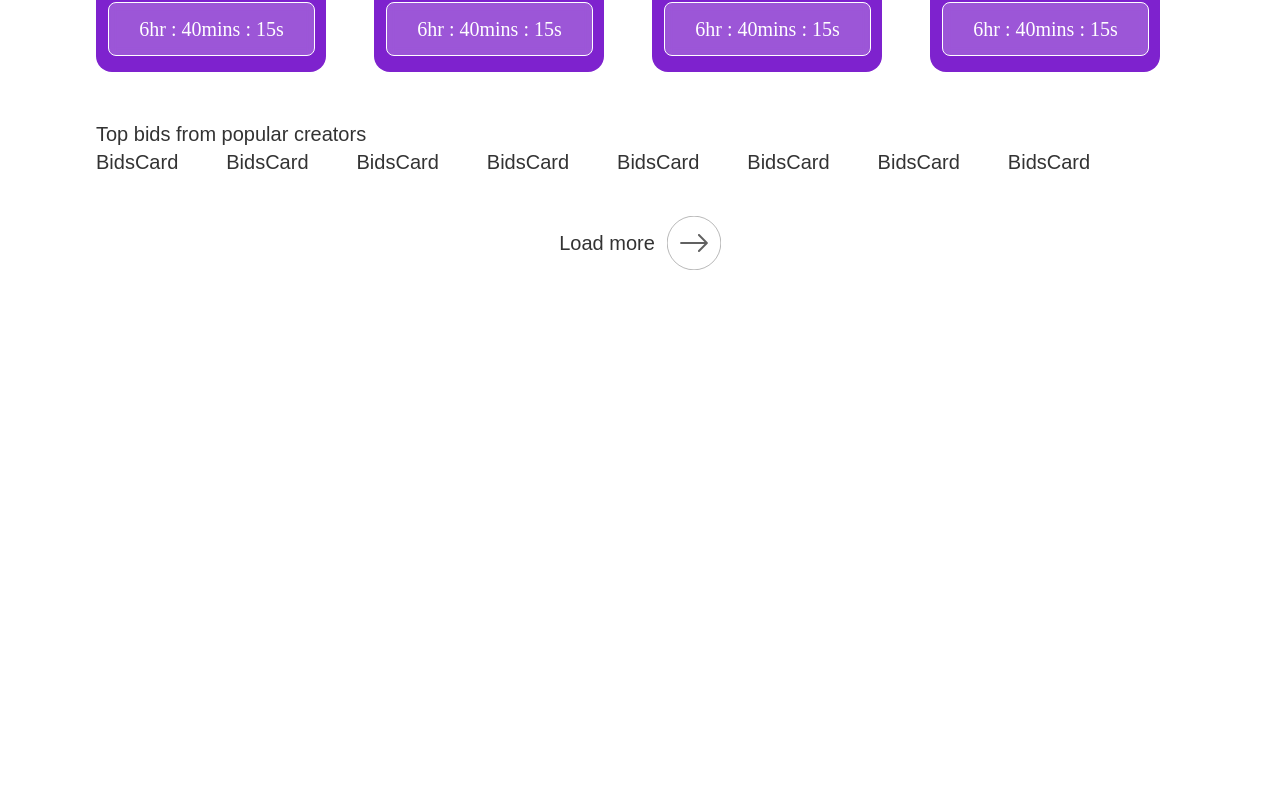
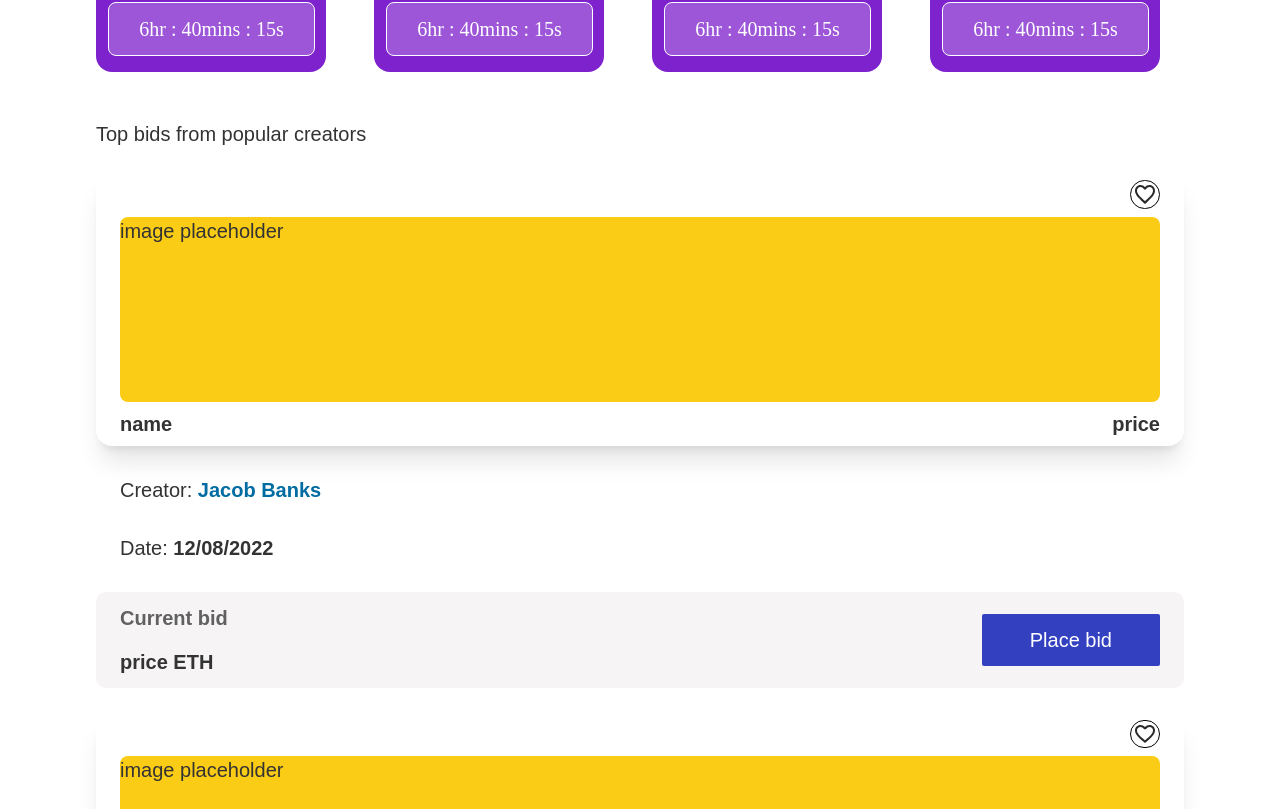
Before and after one commit to eniiku/Artsy, a React (Vite) app: page /auctions in a window 1280 px wide. Shown: the part 431-1240 px from the top of the page. Before the commit the page ends 800 px from the top, so only its background shows below. Built offline with nearby package versions, Linux system fonts and the light colour scheme; a web font is replaced by a local one.

Commit message:
feat(BidsCard): create comp for Bids Card for Auction Page

```diff
--- a/src/views/Auction/AuctionPage/AuctionPage.tsx
+++ b/src/views/Auction/AuctionPage/AuctionPage.tsx
@@ -1,5 +1,6 @@
 import styles from '@/styles';
 import LiveCard from '../components/LiveCard/LiveCard';
+import BidsCard from '../components/BidsCard/BidsCard';
 import arrowRightIcon from '@/assets/icons/chevron/icon-arrow-right.svg';
 
 const AuctionPage = () => {
@@ -26,9 +27,11 @@ const AuctionPage = () => {
       <div className='my-10'>
         <h3>Top bids from popular creators </h3>
 
-        <ul className='flex gap-12 overflow-hidden'>
-          {['', '', '', '', '', '', '', ''].map((item, index) => (
-            <li key={index}>BidsCard</li>
+        <ul>
+          {['', '', '', '', '', '', '', ''].slice(0, 3).map((item, index) => (
+            <li key={index} className='mt-6'>
+              <BidsCard />
+            </li>
           ))}
         </ul>
       </div>
--- /dev/null
+++ b/src/views/Auction/components/BidsCard/BidsCard.tsx
@@ -0,0 +1,61 @@
+import likeIcon from '@/assets/icons/product/icon-like.svg';
+
+const styles = {
+  xPadding: 'px-6',
+};
+
+const BidsCard = () => {
+  return (
+    <div>
+      <div className={`bg-white rounded-2xl shadow-xl ${styles.xPadding} py-2`}>
+        <div className='flex justify-end'>
+          <div className='border border-black p-1 rounded-full w-fit'>
+            <img src={likeIcon} role='presentation' className='w-5' />
+          </div>
+        </div>
+
+        <div className='h-[185px] bg-yellow-400 rounded-lg my-2'>
+          image placeholder
+        </div>
+
+        <div className='font-satoshi font-bold text-xl flex items-center justify-between'>
+          <h3>name</h3>
+          <h3>price</h3>
+        </div>
+      </div>
+
+      {/* Details of Item on Auction */}
+
+      <ul
+        className={`${styles.xPadding} px-6 font-satoshi text-xl text-dark_gray_clr-200`}
+      >
+        <li className='mt-[30px] '>
+          Creator: <span className='text-[#006CA2] font-bold'>Jacob Banks</span>
+        </li>
+
+        <li className='mt-[30px]'>
+          Date: <span className='font-bold'>12/08/2022</span>
+        </li>
+      </ul>
+
+      {/* Bid Card Controls */}
+
+      <div
+        className={`${styles.xPadding} px-6 py-3 mt-[30px] bg-[#F6F4F4] rounded-[10px] flex items-center
+          justify-between font-satoshi`}
+      >
+        <div className='flex flex-col justify-between font-bold gap-4'>
+          <h3 className='text-light_gray_clr-700'>Current bid</h3>
+
+          <h3 className='text-dark_gray_clr-200'>price ETH</h3>
+        </div>
+
+        <button className='font-medium text-white bg-blue_clr-700 px-12 py-3 rounded-sm'>
+          Place bid
+        </button>
+      </div>
+    </div>
+  );
+};
+
+export default BidsCard;
```
